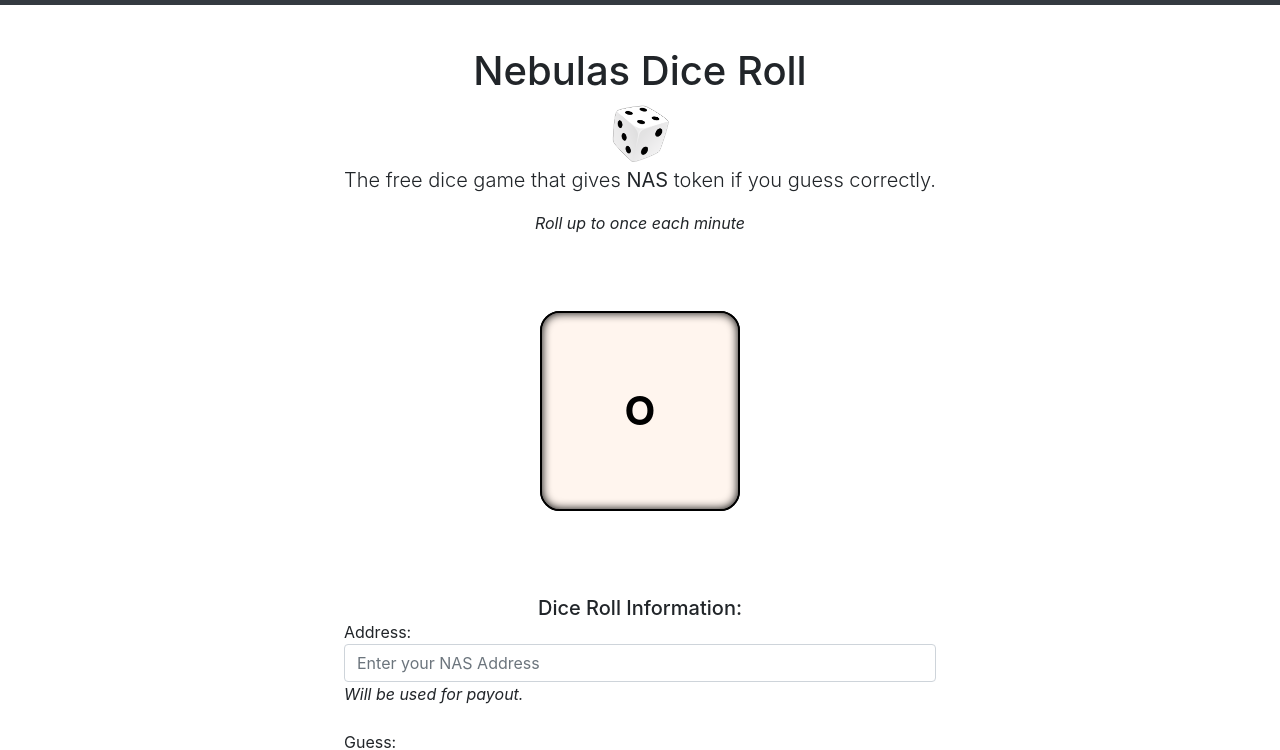
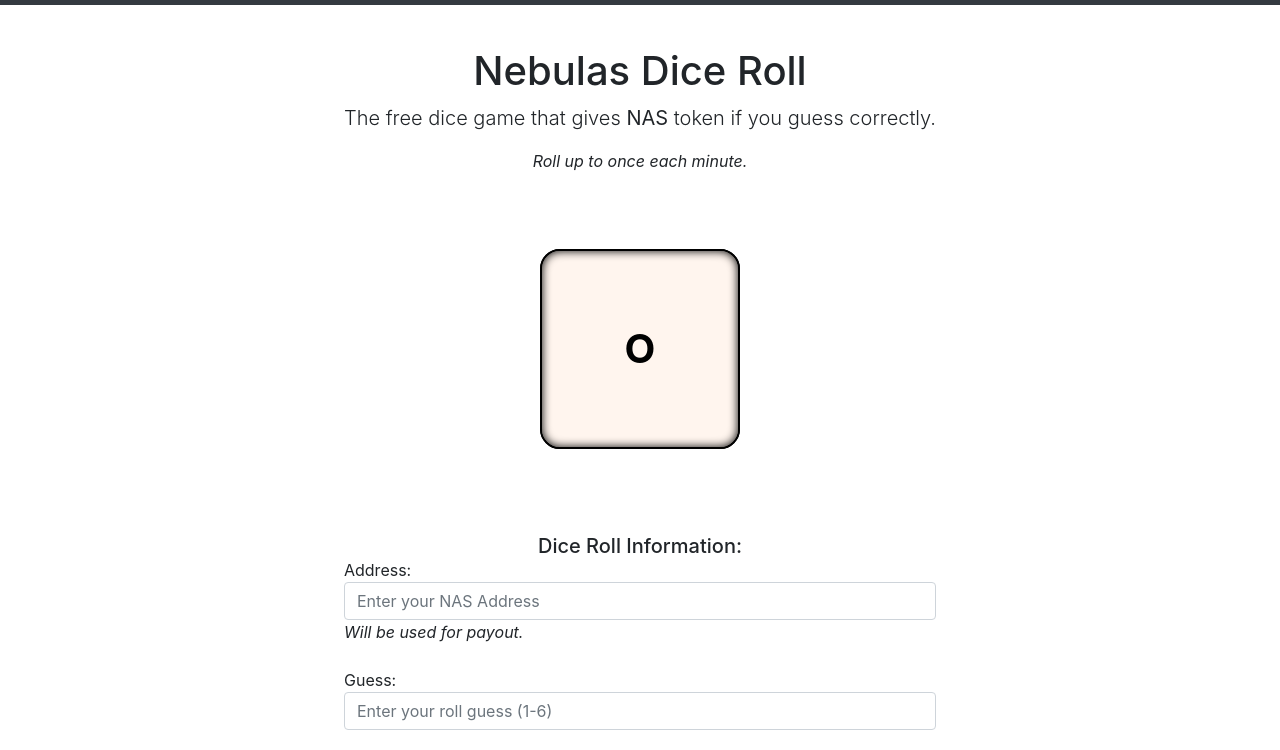
Before and after one commit to cbonoz/nebulas-dice, a website: page index.html in a window 1280 px wide. Shown: the part 57-807 px from the top of the page. Drawn offline with Linux system fonts and the light colour scheme.

Commit message:
update method

```diff
--- a/css/style.css
+++ b/css/style.css
@@ -85,6 +85,10 @@ html{
     margin: 25px;
   }
 
+  .subtitle {
+      margin-bottom: 10px;
+  }
+
   #roll-button {
       margin-bottom: 50px;
   }
--- a/index.html
+++ b/index.html
@@ -69,11 +69,11 @@
     <div class="row">
       <div class="col-lg-12 text-center">
         <h1 class="mt-5">Nebulas Dice Roll</h1>
-        <img src="assets/dice.png" class="centered" width="64" />
+        <!-- <img src="assets/dice.png" class="centered" width="64" /> -->
         <p class="lead">The free dice game that gives
           <b>NAS</b> token if you guess correctly.</p>
-        <p>
-          <i>Roll up to once each minute</i>
+        <p class="subtitle">
+          <i>Roll up to once each minute.</i>
         </p>
         <p id="dapp-info"></p>
         <ul class="list-unstyled">
@@ -116,7 +116,7 @@
         <input type="number" class="form-control" id="guess" placeholder="Enter your roll guess (1-6)" />
         <br/>
 
-        <button class="btn btn-success btn-block btn-lg" id="roll-button">Roll the Dice!</button>
+        <button class="btn btn-success btn-block btn-lg" onclick="requestDiceRoll()">Roll the Dice!</button>
       </div>
     </div>
   </div>
```
